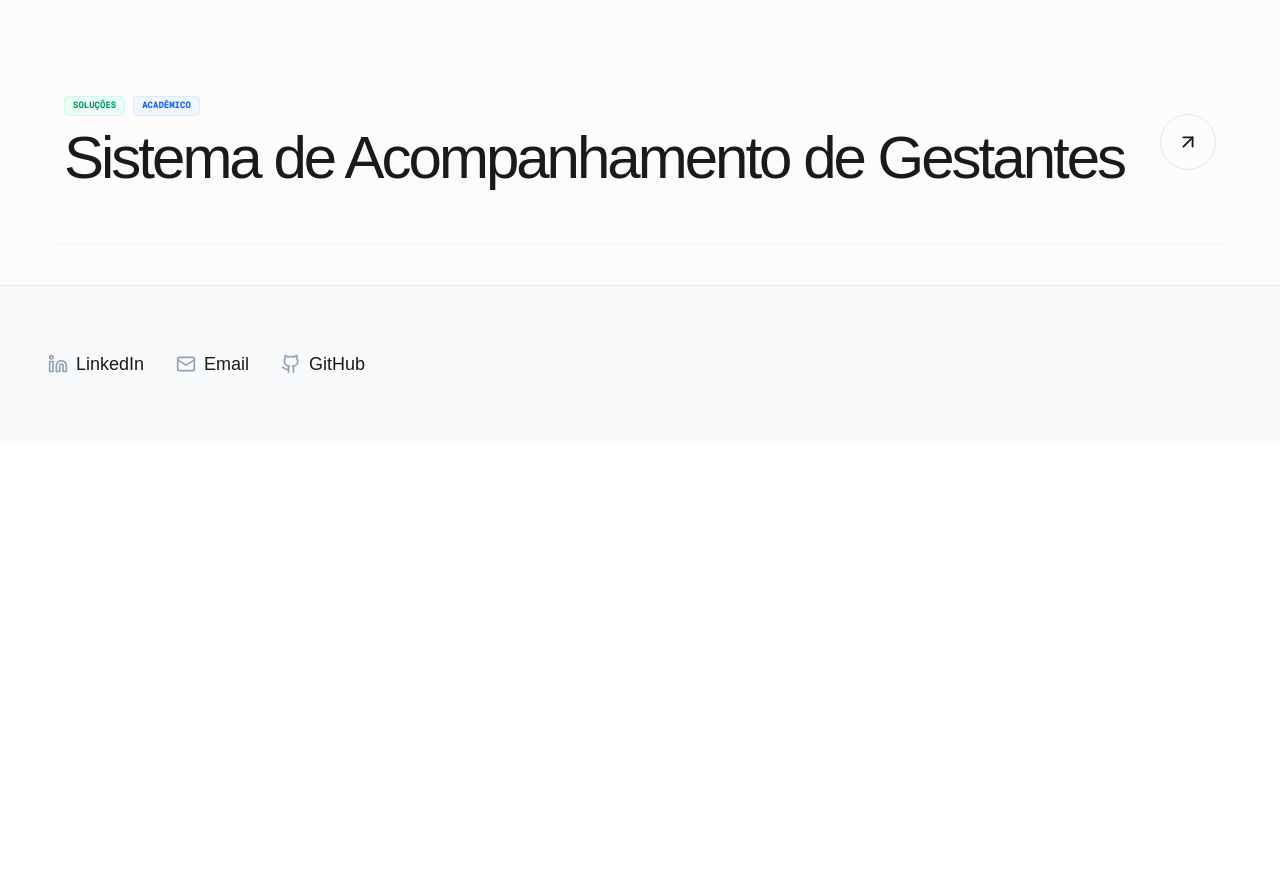
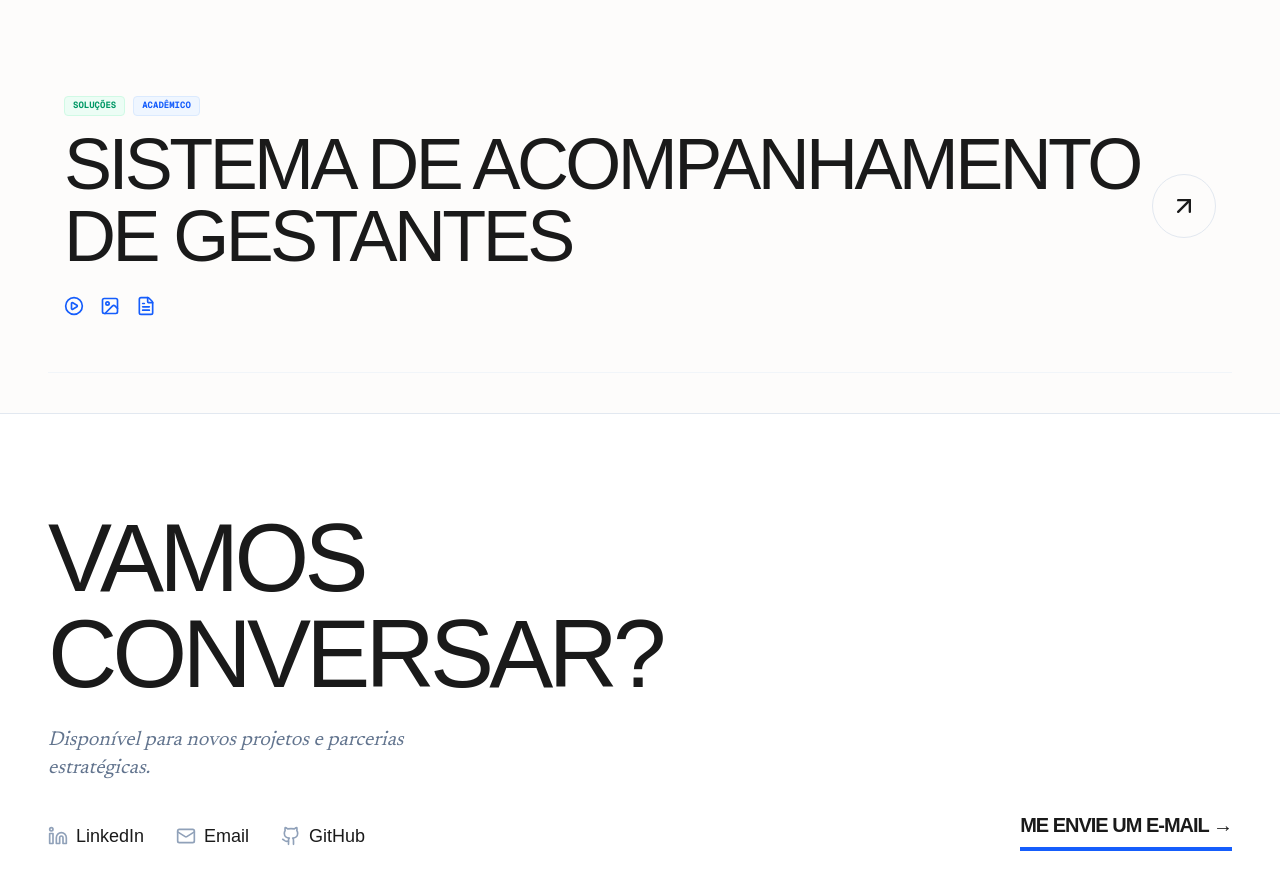
Before and after one commit to Patheis/Portfolio, a Next.js app: page / in a window 1280 px wide. Shown: the part 740-1630 px from the top of the page. Before the commit the page ends 1183 px from the top, so only its background shows below. Built offline with nearby package versions, Linux system fonts and the light colour scheme.

Commit message:
ajustes de visual e agora so adicionar o restante dos project

```diff
--- a/src/app/page.tsx
+++ b/src/app/page.tsx
@@ -60,27 +60,17 @@ export default function Home() {
         </div>
       </section>
 
-      {/* CARROSSEL DE FERRAMENTAS - CICLO INFINITO */}
+      {/* CARROSSEL DE FERRAMENTAS */}
       <section className="py-10 bg-white overflow-hidden border-b border-slate-100">
         <div className="flex whitespace-nowrap animate-scroll hover:[animation-play-state:paused]">
           {[...allTools, ...allTools, ...allTools].map((tool, i) => (
             <div key={i} className="flex items-center gap-4 mx-12 grayscale hover:grayscale-0 transition-all duration-500 cursor-default group">
               <img
-          src={
-            tool.slug === 'powerbi'
-              ? "https://www.vectorlogo.zone/logos/microsoft_powerbi/microsoft_powerbi-icon.svg"
-              : tool.slug === 'css'
-                ? "https://cdn.simpleicons.org/css/1572B6"
-                : `https://cdn.simpleicons.org/${tool.slug}/${tool.color}`
-          }
+                src={tool.slug === 'powerbi' ? "https://www.vectorlogo.zone/logos/microsoft_powerbi/microsoft_powerbi-icon.svg" : `https://cdn.simpleicons.org/${tool.slug}/${tool.color}`}
                 alt={tool.name}
                 className="w-8 h-8 opacity-40 group-hover:opacity-100 transition-opacity object-contain"
-          loading="lazy"
               />
-
-        <span className={`text-2xl font-display uppercase tracking-tighter transition-colors duration-500
-          ${tool.slug === 'powerbi' ? 'group-hover:text-[#F2C811]' : 'group-hover:text-slate-900'}
-          text-slate-200`}>
+              <span className={`text-2xl font-display uppercase tracking-tighter transition-colors duration-500 text-slate-200 ${tool.slug === 'powerbi' ? 'group-hover:text-[#F2C811]' : 'group-hover:text-slate-900'}`}>
                 {tool.name}
               </span>
             </div>
@@ -88,7 +78,7 @@ export default function Home() {
         </div>
       </section>
 
-      {/* FILTROS E PROJETOS */}
+      {/* FILTROS */}
       <section className="sticky top-0 z-50 bg-[#FDFCFB]/90 backdrop-blur-md border-b border-slate-100">
         <div className="max-w-7xl mx-auto px-6 md:px-12 py-5 flex flex-wrap gap-6 items-center">
           <span className="text-[9px] uppercase tracking-widest font-bold text-slate-300">Filtrar</span>
@@ -106,6 +96,7 @@ export default function Home() {
         </div>
       </section>
 
+      {/* LISTA DE PROJETOS */}
       <section className="max-w-7xl mx-auto px-6 md:px-12 py-10">
         <AnimatePresence mode='popLayout'>
           {filteredProjects.map((project, index) => (
@@ -114,12 +105,35 @@ export default function Home() {
         </AnimatePresence>
       </section>
 
-      <footer className="px-6 md:px-12 py-16 border-t border-slate-200 bg-slate-50">
-        <div className="max-w-7xl mx-auto flex flex-col md:flex-row justify-between items-center gap-8">
+      {/* FOOTER INTEGRADO: VAMOS CONVERSAR + ICONES LINKADOS */}
+      <footer className="px-6 md:px-12 py-24 border-t border-slate-200 bg-white">
+        <div className="max-w-7xl mx-auto grid md:grid-cols-2 gap-12 items-end">
+
+          {/* LADO ESQUERDO: TEXTO E ICONES */}
+          <div>
+            <h2 className="text-6xl md:text-8xl font-medium tracking-tighter uppercase mb-6 leading-none">
+              Vamos <br /> conversar?
+            </h2>
+            <p className="text-xl text-slate-500 font-serif italic mb-10 max-w-md">
+              Disponível para novos projetos e parcerias estratégicas.
+            </p>
+
+            {/* LINKS SOCIAIS LADO A LADO - SEU DESIGN ORIGINAL */}
             <div className="flex flex-wrap gap-8 text-lg font-medium">
               <SocialLink href="https://linkedin.com/in/joão-vitor-patheis-dos-santos" icon={<Linkedin size={20} />} label="LinkedIn" />
               <SocialLink href="mailto:joao.patheisds@gmail.com" icon={<Mail size={20} />} label="Email" />
               <SocialLink href="https://github.com/Patheis" icon={<Github size={20} />} label="GitHub" />
+            </div>
+          </div>
+
+          {/* LADO DIREITO: CHAMADA DE E-MAIL */}
+          <div className="md:text-right">
+            <a
+              href="mailto:joao.patheisds@gmail.com"
+              className="inline-block text-xl font-bold uppercase tracking-tighter border-b-4 border-blue-600 pb-2 hover:text-blue-600 transition-colors"
+            >
+              Me envie um e-mail →
+            </a>
           </div>
         </div>
       </footer>
@@ -137,6 +151,9 @@ function SocialLink({ href, icon, label }: { href: string, icon: any, label: str
 }
 
 function ProjectRow({ project, index }: { project: Project, index: number }) {
+  const [isHovered, setIsHovered] = useState(false);
+  const [mousePos, setMousePos] = useState({ x: 0, y: 0 });
+
   const categoryStyles: { [key: string]: string } = {
     'Acadêmico': 'bg-blue-50 text-blue-600 border-blue-100',
     'Profissional': 'bg-red-50 text-red-600 border-red-100',
@@ -149,8 +166,31 @@ function ProjectRow({ project, index }: { project: Project, index: number }) {
     <motion.div
       layout initial={{ opacity: 0, y: 20 }} animate={{ opacity: 1, y: 0 }}
       exit={{ opacity: 0, scale: 0.98 }} transition={{ duration: 0.4, delay: index * 0.05 }}
-      className="group relative border-b border-slate-100 py-10 md:py-14 flex flex-col md:flex-row justify-between items-start md:items-center hover:bg-slate-50/50 px-4 transition-all duration-300 rounded-lg"
+      onMouseMove={(e) => setMousePos({ x: e.clientX, y: e.clientY })}
+      onMouseEnter={() => setIsHovered(true)}
+      onMouseLeave={() => setIsHovered(false)}
+      className="group relative border-b border-slate-100 py-10 md:py-14 flex flex-col md:flex-row justify-between items-start md:items-center hover:bg-slate-50/10 px-4 transition-all duration-300"
     >
+      {/* IMAGEM NO HOVER - CORRIGIDA PARA FICAR SEMPRE POR CIMA (z-index alto e fixed) */}
+      <AnimatePresence>
+        {isHovered && project.imageUrl && (
+          <motion.div
+            initial={{ opacity: 0, scale: 0.5 }}
+            animate={{
+              opacity: 1,
+              scale: 1,
+              x: mousePos.x - 150, // Centraliza horizontalmente no mouse
+              y: mousePos.y - 280  // Aparece acima do mouse
+            }}
+            exit={{ opacity: 0, scale: 0.5 }}
+            style={{ position: 'fixed', left: 0, top: 0 }}
+            className="pointer-events-none z-[100] hidden lg:block w-80 h-52 overflow-hidden rounded-xl shadow-2xl border-4 border-white"
+          >
+            <img src={project.imageUrl} alt="" className="w-full h-full object-cover" />
+          </motion.div>
+        )}
+      </AnimatePresence>
+
       <div className="relative z-10 flex-1">
         <div className="flex flex-wrap items-center gap-2 mb-3">
           {Array.isArray(project.category) && project.category.map((cat, i) => (
@@ -159,16 +199,25 @@ function ProjectRow({ project, index }: { project: Project, index: number }) {
             </span>
           ))}
         </div>
+
         <Link href={`/projeto/${project.id}`}>
-          <h3 className="text-3xl md:text-5xl lg:text-6xl font-medium tracking-tighter group-hover:italic group-hover:translate-x-4 transition-all duration-500 cursor-pointer">
+          <h3 className="text-4xl md:text-6xl lg:text-7xl font-medium tracking-tighter group-hover:italic group-hover:translate-x-4 transition-all duration-500 cursor-pointer uppercase">
             {project.title}
           </h3>
         </Link>
+
+        {/* ÍCONES DE MÍDIA COLORIDOS */}
+        <div className="flex gap-4 mt-6">
+          <PlayCircle size={20} className={project.videoUrl ? "text-blue-600" : "text-slate-200"} />
+          <ImageIcon size={20} className={project.imageUrl ? "text-blue-600" : "text-slate-200"} />
+          <FileText size={20} className={project.articleUrl ? "text-blue-600" : "text-slate-200"} />
         </div>
+      </div>
+
       <div className="relative z-10 mt-6 md:mt-0">
         <Link href={`/projeto/${project.id}`}>
-          <div className="inline-flex items-center justify-center w-14 h-14 rounded-full border border-slate-200 group-hover:bg-blue-600 group-hover:text-white transition-all cursor-pointer">
-            <ArrowUpRight size={22} />
+          <div className="inline-flex items-center justify-center w-16 h-16 rounded-full border border-slate-200 group-hover:bg-blue-600 group-hover:text-white transition-all cursor-pointer group-hover:rotate-45 duration-500">
+            <ArrowUpRight size={28} />
           </div>
         </Link>
       </div>
```
Lines whose indentation alone changed are shown as unchanged.
